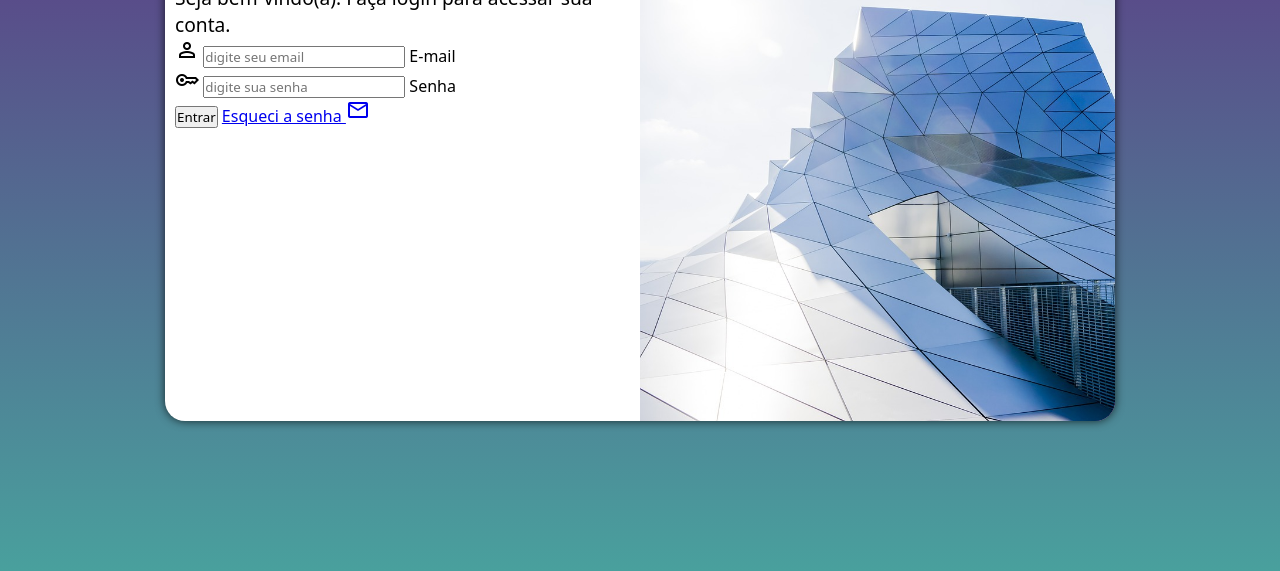
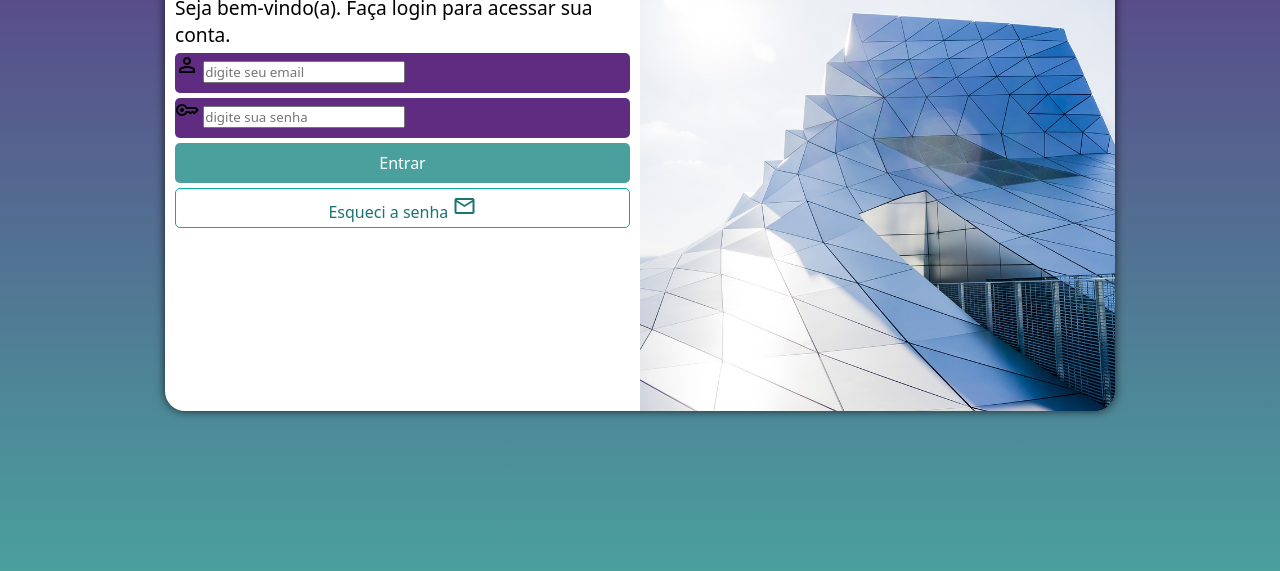
Before and after one commit to JasminePinheiro/projeto-login, a plain HTML site: page index.html in a window 1280 px wide. Shown: the part 229-800 px from the top of the page. Drawn offline with nearby package versions, Linux system fonts and the light colour scheme.

Commit message:
formatação

```diff
--- a/css/style.css
+++ b/css/style.css
@@ -37,7 +37,7 @@ section#login {
     /*--------------------------------*/
     background-color: white;
     width: 250px;
-    height: 500px;
+    height: 480px;
     border-radius: 20px;
     box-shadow: 0px 0px 10px rgba(0, 0, 0, 0.724);
     transition: width .3s, height .3s;
@@ -62,6 +62,58 @@ div#formulario>h1 {
     margin-bottom: 10px;
 }
 
+label {
+    display: none;
+}
+
 div#formulario>p {
     font-size: 0.8em;
 }
+
+form>div.campo {
+    background-color: #5f2c82;
+    display: block;
+    width: 100%;
+    height: 40px;
+    border-radius: 5px;
+    margin: 5px 0px;
+}
+
+form>input[type=submit] {
+    display: block;
+    font-size: 1em;
+    width: 100%;
+    height: 40px;
+    background-color: #49a09d;
+    color: white;
+    border: none;
+    border-radius: 5px;
+    cursor: pointer;
+}
+
+form>input[type=submit]:hover {
+    background-color: #1b7471;
+}
+
+form>a.botao {
+    display: block;
+    text-align: center;
+    font-size: 1em;
+    width: 100%;
+    height: 40px;
+    padding: 5px;
+    margin-top: 5px;
+    background-color: #ffffff;
+    color: #1b7471;
+    border: 1px solid #08aba5;
+    border-radius: 5px;
+    text-decoration: none;
+}
+
+form>a.botao:hover {
+    background-color: #8cd1ce;
+}
+
+form>a.botao>i {
+    font-size: 0.8em;
+}
--- a/index.html
+++ b/index.html
@@ -8,7 +8,8 @@
     <title>Login</title>
     <link rel="stylesheet" href="css/style.css">
     <link rel="stylesheet" href="css/media-query.css">
-    <link rel="stylesheet" href="https://fonts.googleapis.com/css2?family=Material+Symbols+Outlined:opsz,wght,FILL,GRAD@20..48,100..700,0..1,-50..200" />
+    <link rel="stylesheet"
+        href="https://fonts.googleapis.com/css2?family=Material+Symbols+Outlined:opsz,wght,FILL,GRAD@20..48,100..700,0..1,-50..200" />
 </head>
 
 <body>
@@ -24,23 +25,26 @@
                     <div class="campo">
                         <span class="material-symbols-outlined">
                             person
-                            </span>
-                        <input type="email" name="email" id="iemail" placeholder="digite seu email" autocomplete="email" required maxlength="30">
+                        </span>
+                        <input type="email" name="email" id="iemail" placeholder="digite seu email" autocomplete="email"
+                            required maxlength="30">
                         <label for="iemail">E-mail</label>
                     </div>
-                    <div>
+                    <div class="campo">
                         <span class="material-symbols-outlined">
                             key
-                            </span>
-                        <input type="password" name="senha" id="isenha" placeholder="digite sua senha" autocomplete="current-password" required minlength="8" maxlength="20"> <!--current-password == senha atual--> <!--required minlength="8" maxlength="20 ==  A senha fica entre 8 a 20 caracteres"-->
+                        </span>
+                        <input type="password" name="senha" id="isenha" placeholder="digite sua senha"
+                            autocomplete="current-password" required minlength="8" maxlength="20">
+                        <!--current-password == senha atual-->
+                        <!--required minlength="8" maxlength="20 ==  A senha fica entre 8 a 20 caracteres"-->
                         <label for="isenha">Senha</label>
                     </div>
-                    <div>
-                        <input type="submit" value="Entrar">
-                      <a href="esqueci.html">Esqueci a senha <span class="material-symbols-outlined">
-                        mail
+
+                    <input type="submit" value="Entrar">
+                    <a href="esqueci.html" class="botao">Esqueci a senha <span class="material-symbols-outlined">
+                            mail
                         </span></a>
-                    </div>
                 </form>
             </div>
 
```
